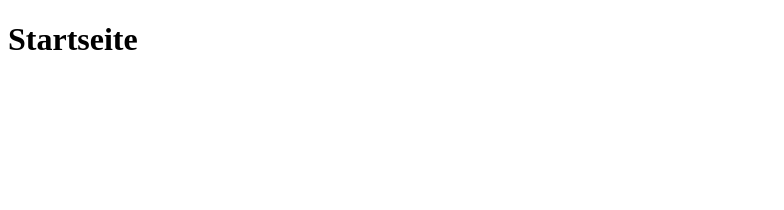
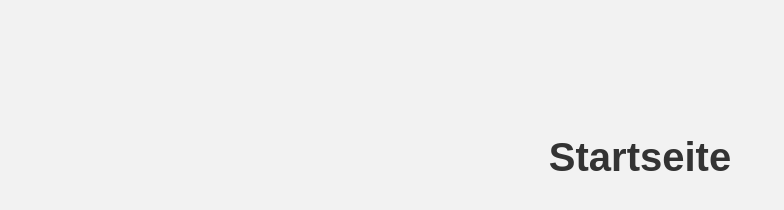
Before and after one commit to Poles-Ragge/IPT-8.1_better_OdAOrg, a plain HTML site: page index.html in a window 1280 px wide. Shown: the whole page, without its empty margins (0-784 px from the left). Drawn offline with Linux system fonts and the light colour scheme.

Commit message:
add design

```diff
--- a/index.html
+++ b/index.html
@@ -2,7 +2,21 @@
 <html lang="en">
 <head>
     <meta charset="UTF-8">
-    <title>Title</title>
+    <title>Startseite</title>
+
+    <style>
+        body {
+            font-family: Arial, sans-serif;
+            background-color: #f2f2f2;
+            text-align: center;
+            padding-top: 100px;
+        }
+
+        h1 {
+            color: #333;
+            font-size: 40px;
+        }
+    </style>
 </head>
 <body>
 
```
